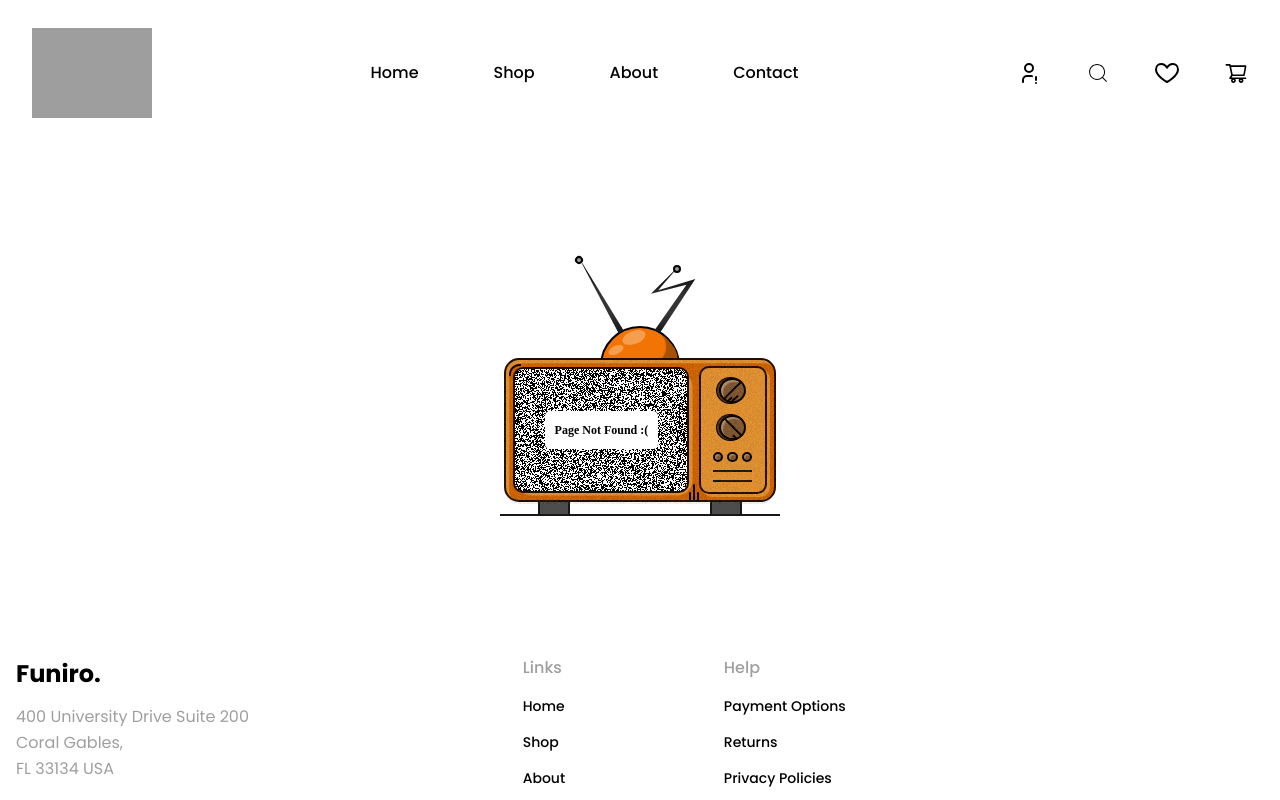
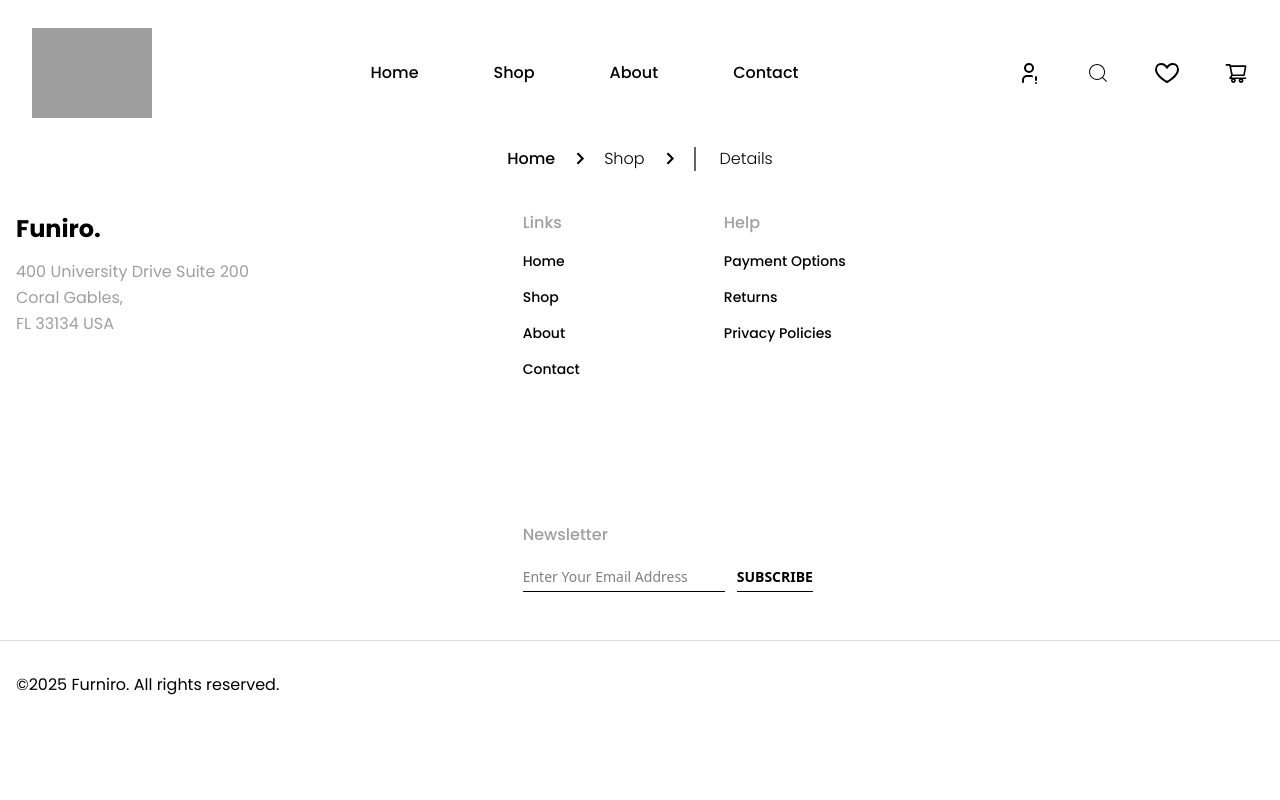
Before and after one commit to FORHAD-x/E-commerce, a React (Vite) app: page /shop/Details in a window 1280 px wide. Shown: the top 800 px of the page. Built offline with nearby package versions, Linux system fonts and the light colour scheme; grey boxes are pictures that could not be loaded.

Commit message:
single product details create

```diff
--- a/src/App.jsx
+++ b/src/App.jsx
@@ -5,6 +5,9 @@ import Shop from './pages/Shop'
 import NotFound from './components/NotFound/NotFound'
 import Layout from './components/Layout'
 import Cart from './pages/Cart'
+import Checkout from './pages/Checkout'
+import Details from './pages/ProductDetails'
+import ProductDetails from './pages/ProductDetails'
 
 function App() {
   const myRoute = createBrowserRouter(createRoutesFromElements(
@@ -12,6 +15,8 @@ function App() {
       <Route index element={<Home/>} />
       <Route path='/shop' element={<Shop/>} />
       <Route path='/Cart' element={<Cart/>} />
+      <Route path='/Checkout' element={<Checkout/>} />
+      <Route path='/shop/Details' element={<ProductDetails/>} />
       <Route path='*' element={<NotFound/>} />
 
     </Route>
--- a/src/components/Breadcrumb.jsx
+++ b/src/components/Breadcrumb.jsx
@@ -4,13 +4,27 @@ import { Link, useLocation } from 'react-router-dom'
 
 const Breadcrumb = () => {
     const location =useLocation();
-    const path =location.pathname.split("/")[1];
+    const path1 =location.pathname.split("/")[1];
+    const path2 =location.pathname.split("/")[2];
   return (
     <>
-    <ul className='flex gap-1.5 items-center justify-center font-Poppins font-medium text-black'>
+    <ul className='flex gap-3 items-center justify-center font-Poppins font-medium text-black'>
         <li><Link to={"/"}>Home</Link></li>
         <li><BiChevronRight size={25}/></li>
-        <li className="font-light capitalize ">{path}</li>
+        <li className="font-light capitalize">
+          <Link to={`/${path1}`}>{path1}</Link>
+        </li>
+        {
+          path2 &&
+          <>
+            <li><BiChevronRight size={25}/></li>
+            <li className="font-light capitalize border-l-2 border-secondary pl-6 ">
+              <p>
+                {path2}
+              </p>
+            </li>
+          </>
+        }
     </ul>
     </>
   )
--- /dev/null
+++ b/src/components/Cart/CartItem.jsx
@@ -0,0 +1,28 @@
+import React from 'react'
+import { AiFillDelete } from 'react-icons/ai'
+
+const CartItem = () => {
+  return (
+    <>
+    <div>
+        <div className='pt-[55px] flex items-center'>
+            <div className='w-25 overflow-hidden'>
+                <img src="public/product2.png" alt="" />
+            </div>
+        <div className='flex items-center font-Poppins font-normal text-base text-primary pl-[40px] gap-[69px]'>
+            <p>Asgaard sofa</p>
+            <p>Rs. 250,000.00</p>
+        </div>
+        <div className='flex items-center pl-12 gap-[69px]'>
+            <p className="py-1 px-3 border-1 border-primary rounded-lg ">1</p>
+            <p className="font-Poppins font-normal text-base text-black">Rs. 250,000.00</p>
+            <AiFillDelete color="#B88E2F" size={25}/>
+        </div>
+        </div>
+    </div>
+
+    </>
+  )
+}
+
+export default CartItem
--- a/src/components/Home/Productitems.jsx
+++ b/src/components/Home/Productitems.jsx
@@ -1,22 +1,23 @@
 import React from 'react'
+import { Link } from 'react-router-dom'
 
 const ProductItems = () => {
   return (
-    <div className='relative group'>
+    <div className='cursor-pointer'>
+      <div className='relative group'>
         <img src="public/product1.png" alt="product" className='w-full' />
-        <div className='px-4 pt-5 pb-8 w-full'>
+        <div className='absolute top-0 left-0 w-full h-full flex items-center justify-center bg-[rgba(58,58,58,0.3)] group scale-0 group-hover:scale-100 transition-normal '>
+          <button className='font-semibold font-Poppins text-brand cursor-pointer bg-white px-12 py-3 text-[16px] inline-block'>Add to cart</button>
+        </div>
+      </div>
+        <Link to={"/shop/Details"} className='px-4 pt-5 pb-8 w-full inline-block bg-[#80808025]'>
             <h3 className='font-Poppins font-semibold text-primary text-[24px]'>Syltherine</h3>
             <p className='font-Poppins font-medium text-[#898989] text-[16px] py-2'>Stylish cafe chair</p>
             <div className='flex items-center gap-4 font-Poppins font-semibold text-primary text-[20px]'>
                 <p>Rp 2.500.000</p>
                 <p className='font-normal text-[#B0B0B0] text-[16px] line-through'>Rp 3.500.000</p>
             </div>
-        </div>
-
-        <div className='absolute top-0 left-0 w-full h-full flex items-center justify-center bg-[rgba(58,58,58,0.3)] group scale-0 group-hover:scale-100 transition-normal '>
-          <button className='font-semibold font-Poppins text-brand cursor-pointer bg-white px-12 py-3 text-[16px] inline-block'>Add to cart</button>
-        </div>
-
+        </Link>
     </div>
   )
 }
--- a/src/pages/Cart.jsx
+++ b/src/pages/Cart.jsx
@@ -3,37 +3,44 @@ import React from 'react'
 import Banner from '../components/Shop/Banner'
 import PageBanner from '../components/PageBanner'
 import Feature from '../components/Feature'
+import CartItem from "../components/Cart/CartItem";
+import CartButton from "../components/Cart/CartButton";
 
 const Cart = () => {
   return (
     <>
      <PageBanner title={"Cart"}/>
-        <div className="container py-18">
-            <div >
-                <ul className='w-[800px] bg-[#F9F1E7] font-Poppins font-medium text-base flex gap-35 py-4 px-35'>
-                    <li className='flex gap-27'>
+        <div className="container py-18 flex gap-8">
+            <div>
+                <div className='w-[800px] bg-[#F9F1E7] font-Poppins font-medium text-base flex gap-28 py-4 px-35'>
+                    <div className='flex gap-27'>
                         <p>Product</p>
                         <p>Price</p>
-                    </li>
-                    <li className='flex gap-9'>
+                    </div>
+                    <div className='flex gap-9'>
                         <p>Quantity</p>
                         <p>Subtotal</p>
-                    </li>
-                </ul>
+                    </div>
+                </div>
+                <CartItem/>
+                <CartItem/>
             </div>
-            <div className='pt-[55px] flex items-center'>
-                <div className='w-25 overflow-hidden'>
-                    <img src="public/product2.png" alt="" />
+            <div className="w-[393px] h-[393px] bg-[#F9F1E7]">
+                <h3 className="font-Poppins font-semibold text-[32px] pt-4 text-center text-black">Cart Totals</h3>
+                <div className="flex justify-between px-[75px] pt-15 pb-8  ">
+                    <p className="font-Poppins font-medium text-base  text-black">Subtotal</p>
+                    <span className="font-Poppins font-normal text-base  text-secondary">Rs. 250,000.00</span>
                 </div>
-                <div className='flex items-center font-Poppins font-normal text-base text-primary pl-[40px] gap-[69px]'>
-                    <p>Asgaard sofa</p>
-                    <p>Rs. 250,000.00</p>
+
+                <div className="flex px-[75px] pb-12 items-center justify-between ">
+                    <p className="font-Poppins font-medium text-base  text-black">Total</p>
+                    <span className="font-Poppins font-medium text-[20px]  text-brand">Rs. 250,000.00</span>
                 </div>
-                <div className='flex items-center pl-[114px] gap-[69px]'>
-                    <p className="py-1 px-3 border-1 border-primary rounded-lg">1</p>
-                    <p className="font-Poppins font-normal text-base text-black">Rs. 250,000.00</p>
-                    <AiFillDelete color="#B88E2F" size={25}/>
+                <div className="text-center">
+                   <CartButton  path={"/Checkout"} title={"Checkout"} />
                 </div>
+
+
             </div>
         </div>
      <Feature/>
--- /dev/null
+++ b/src/pages/Checkout.jsx
@@ -0,0 +1,9 @@
+import React from 'react'
+
+const Checkout = () => {
+  return (
+    <div>Checkout</div>
+  )
+}
+
+export default Checkout
--- /dev/null
+++ b/src/pages/ProductDetails.jsx
@@ -0,0 +1,14 @@
+import React from 'react'
+import Breadcrumb from '../components/Breadcrumb'
+
+const ProductDetails = () => {
+  return (
+    <>
+    <section>
+      <Breadcrumb/>
+    </section>
+    </>
+  )
+}
+
+export default ProductDetails
```
Also changed, not shown: src/components/Shop/AllProducts.jsx (+1 -13 lines).
